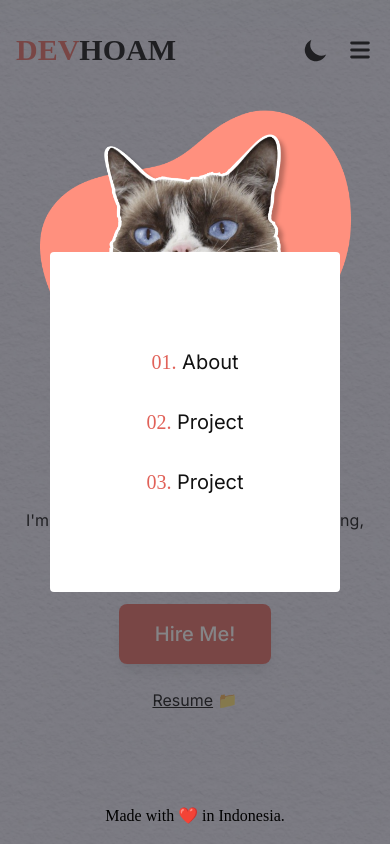
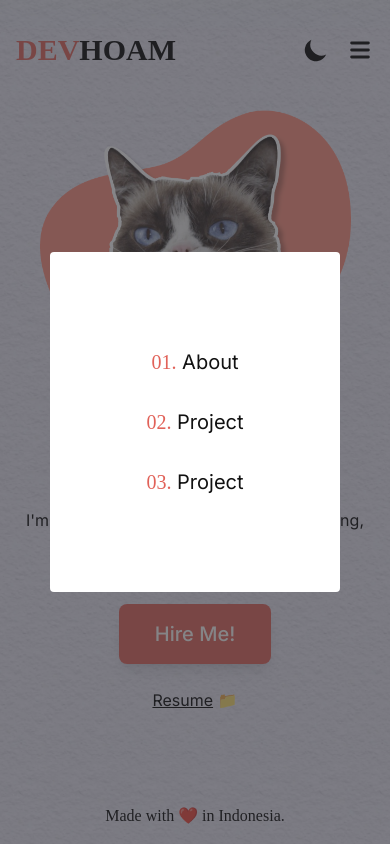
Before and after one commit to rayhansoe/rayhansoe.github.io, a Next.js app: page / in a window 390 px wide. Both pictures are taken after a click on the button 360 px from the left and 50 px from the top of the page. Built offline with nearby package versions, Linux system fonts and the light colour scheme; a web font is replaced by a local one.

Commit message:
fix z-index on mobile nav.

```diff
--- a/components/NavBar.jsx
+++ b/components/NavBar.jsx
@@ -65,7 +65,7 @@ const NavBar = () => {
 						onClick={mobileNavToggle}
 						className={`${
 							isMobileNavDisplayed ? 'absolute' : 'hidden'
-						} flex flex-col items-center justify-center w-full
+						} flex flex-col z-10 items-center justify-center w-full
 						flex-1 text-center bg-dark-mode dark:bg-gray-900
 						bg-opacity-60 dark:bg-opacity-80 top-0 left-0 min-h-screen
 						cursor-pointer text-xl lg:block lg:relative lg:w-auto
```
